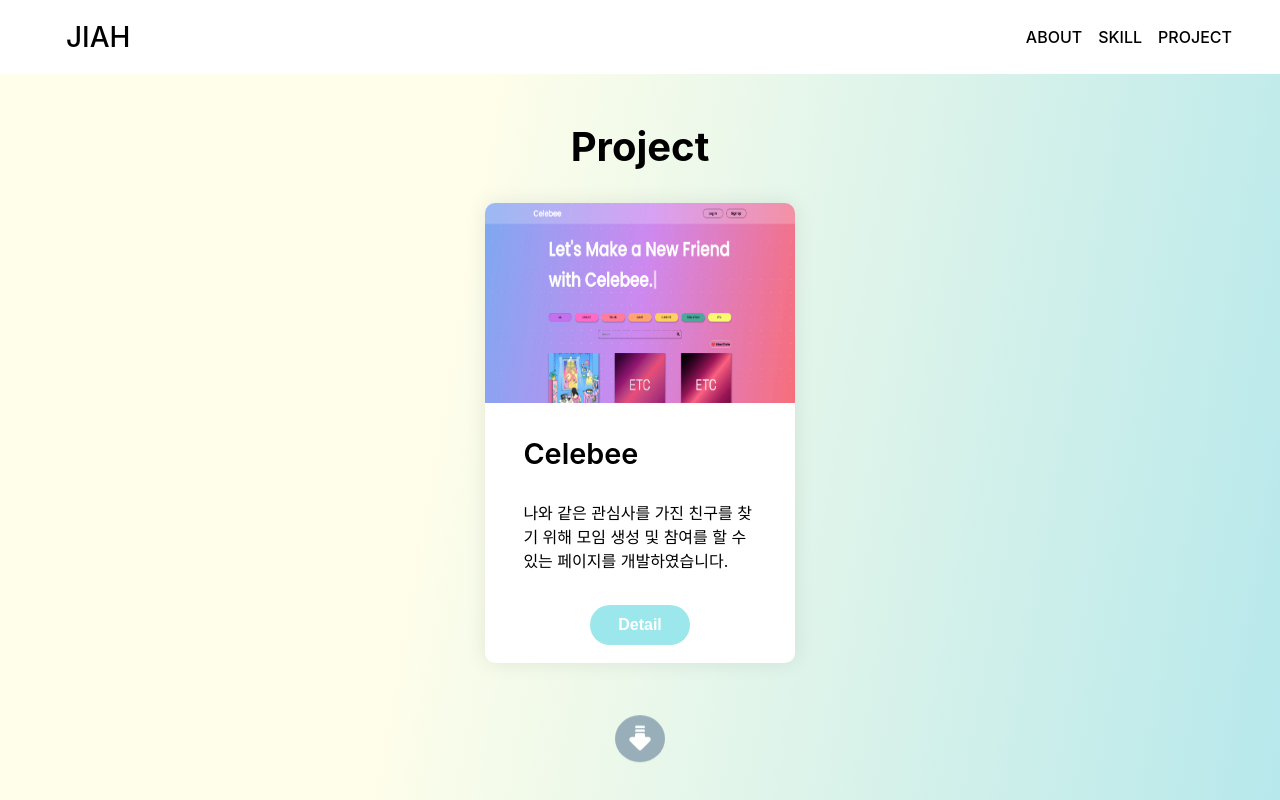
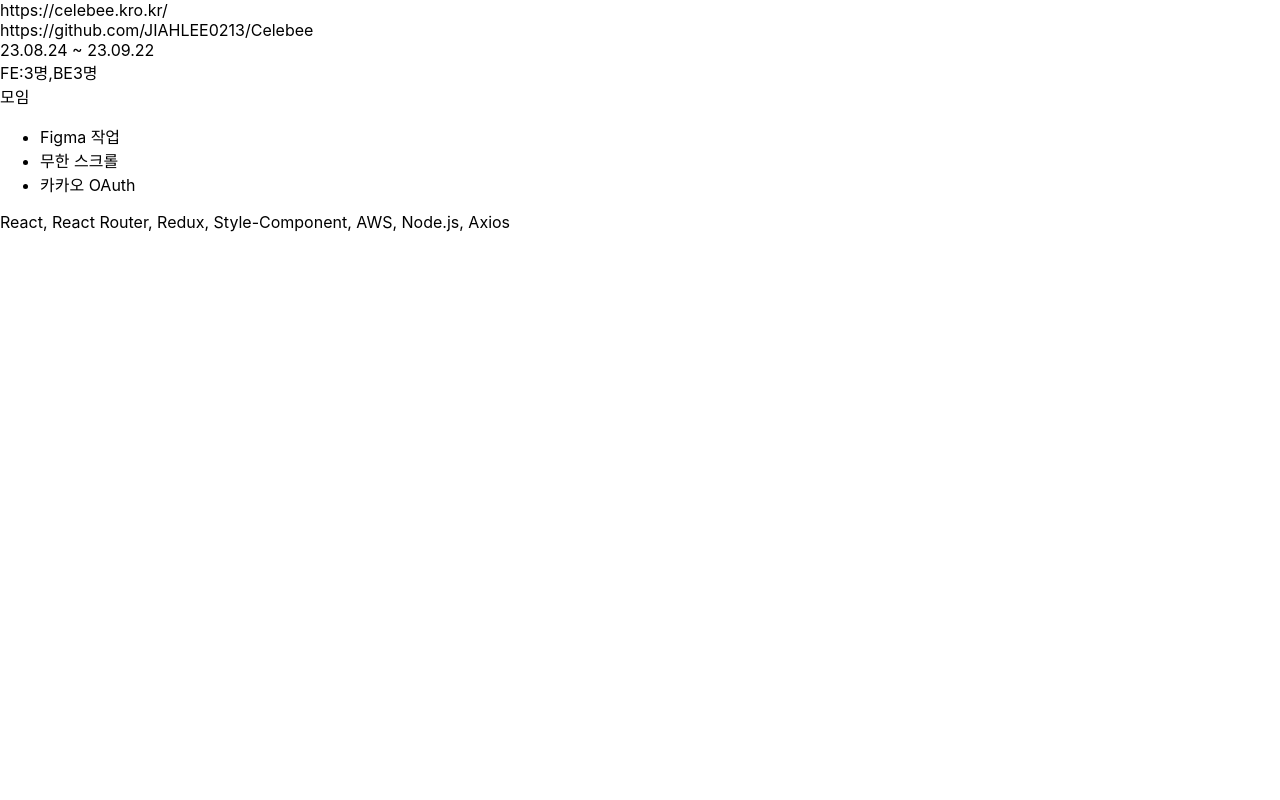
Before and after one commit to JIAHLEE0213/Portfolio, a React (Create React App) app: page / in a window 1280 px wide. Built offline with nearby package versions, Linux system fonts and the light colour scheme.

Commit message:
feat:detail 컴포넌트 생성

```diff
--- a/src/App.js
+++ b/src/App.js
@@ -1,12 +1,21 @@
 import React from 'react';
-import Project from './section/project';
-import Header from './components/header';
+// import Project from './section/project';
+// import Header from './components/header';
+import Detail from './components/detail';
+// import Project from './section/project';
+// import Intro from './section/Intro';
+// import About from './section/about';
+// import Skill from './section/skill';
 
 export default function App() {
   return (
     <>
-      <Header />
-      <Project />
+      {/* <Header /> */}
+      {/* <Intro /> */}
+      {/* <About /> */}
+      {/* <Skill /> */}
+      {/* <Project /> */}
+      <Detail />
     </>
   );
 }
--- /dev/null
+++ b/src/components/detail.jsx
@@ -0,0 +1,38 @@
+import React from 'react';
+import { Projects } from '../constants/projects';
+
+export default function Detail() {
+  return (
+    <div className="detail-container">
+      <div className="detail-img"></div>
+      <div className="explain-container">
+        {Projects.map(
+          ({
+            title,
+            members,
+            period,
+            deploy,
+            repository,
+            introduce,
+            implement,
+            stacks,
+          }) => (
+            <div key={title} className="explain-box">
+              <div className="explain-deploy">{deploy}</div>
+              <div className="explain-repo">{repository}</div>
+              <div className="explain-period">{period}</div>
+              <div className="explain-members">{members}</div>
+              <div className="explain-pr">{introduce}</div>
+              <ul className="explain-impl">
+                {implement.map((item, index) => (
+                  <li key={index}>{item}</li>
+                ))}
+              </ul>
+              <div className="explain-stacks">{stacks}</div>
+            </div>
+          ),
+        )}
+      </div>
+    </div>
+  );
+}
--- a/src/constants/projects.jsx
+++ b/src/constants/projects.jsx
@@ -9,5 +9,12 @@ export const Projects = [
     title: 'Celebee',
     subtitle:
       '나와 같은 관심사를 가진 친구를 찾기 위해 모임 생성 및 참여를 할 수 있는 페이지를 개발하였습니다.',
+    members: 'FE:3명,BE3명',
+    period: '23.08.24 ~ 23.09.22',
+    deploy: 'https://celebee.kro.kr/',
+    repository: 'https://github.com/JIAHLEE0213/Celebee',
+    introduce: '모임',
+    implement: ['Figma 작업', '무한 스크롤', '카카오 OAuth'],
+    stacks: 'React, React Router, Redux, Style-Component, AWS, Node.js, Axios',
   },
 ];
--- a/src/section/project.jsx
+++ b/src/section/project.jsx
@@ -1,7 +1,6 @@
 import React from 'react';
 import { Projects } from '../constants/projects';
 import styled from 'styled-components';
-import Button from '../components/button';
 
 export default function Project() {
   return (
@@ -23,7 +22,6 @@ export default function Project() {
           ))}
         </div>
       </div>
-      <Button />
     </ProjectStyle>
   );
 }
@@ -50,8 +48,6 @@ const ProjectStyle = styled.div`
     font-size: 2.5rem;
     font-weight: 700;
     margin: 2rem 0rem;
-  }
-  .project-list {
   }
 `;
 
@@ -93,6 +89,9 @@ const ListStyle = styled.div`
     cursor: pointer;
     transition: box-shadow 0.3s ease;
   }
+  .detail-button:hover {
+    box-shadow: 0px 0px 20px 1px rgba(0, 0, 0, 0.2);
+  }
   .detail-button:active,
   .detail-button:focus {
     box-shadow: inset 1px 1px 3px 1px rgba(0, 0, 0, 0.2);
```
Also changed, not shown: src/components/project.jsx (deleted).
